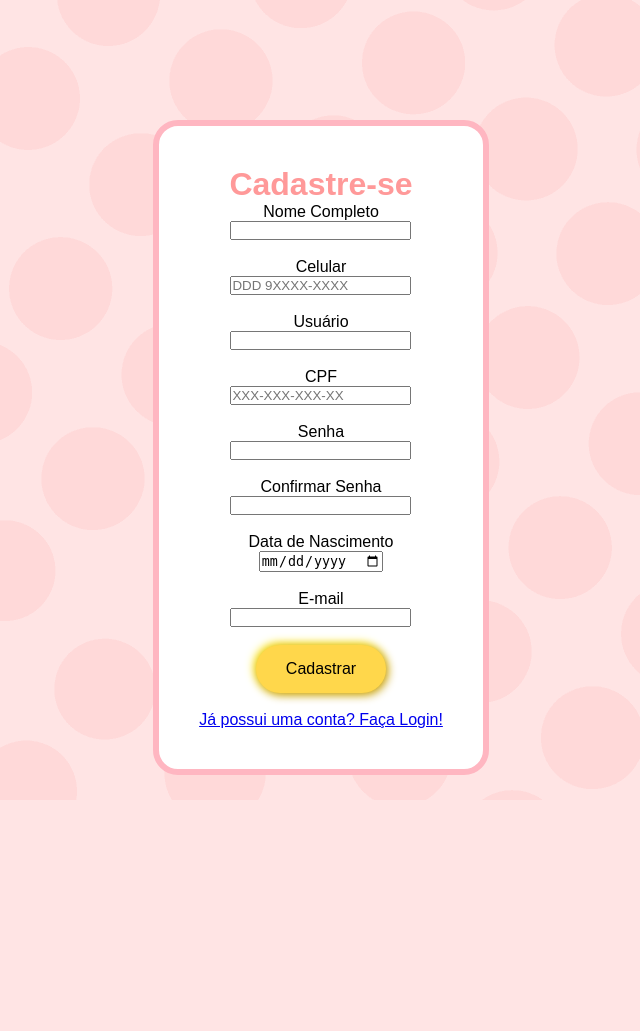
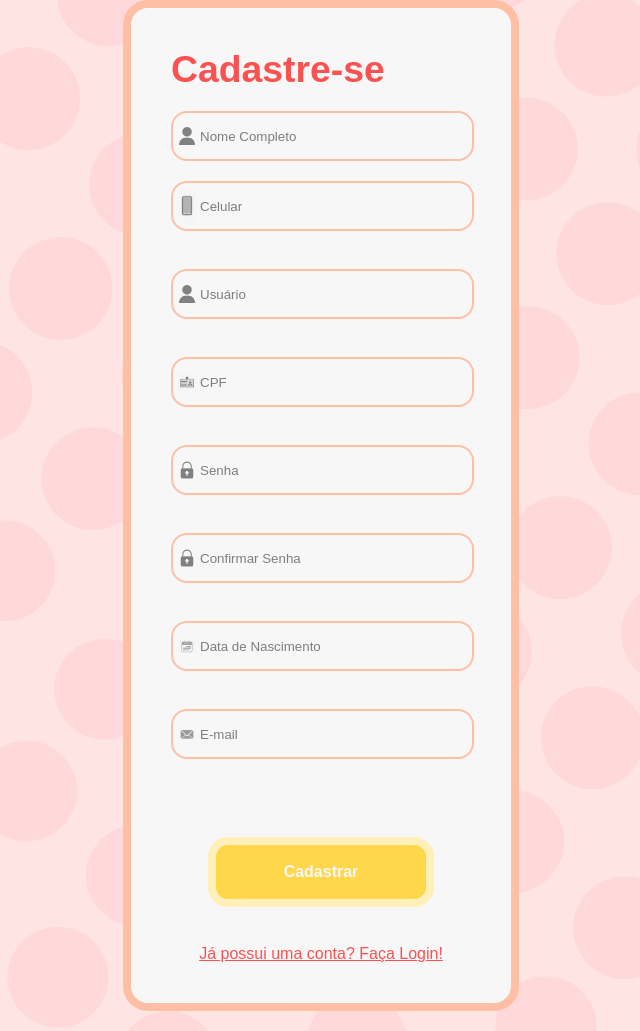
Before and after one commit to brendajuliane/MemoryGame, a PHP site: page /cadastro.html in a window 1280 px wide. Shown: the whole page, without its empty margins (319-959 px from the left). Before the commit the page ends 775 px from the top, so only its background shows below. Run offline with PHP 8.4, Linux system fonts and the light colour scheme.

Commit message:
atualizando cadastro

```diff
--- a/cadastro.html
+++ b/cadastro.html
@@ -8,34 +8,23 @@
     <title>Cadastro</title>
 </head>
 <body>
-    <div class="box">
-        <header>
-            <div id="titulo"> <h1>Cadastre-se</h1> </div>
-        </header>
-        <div>
-        <form >
-            <label for="fullname">Nome Completo</label><br>
-            <input type="text" id="fullname" name="fullname" required><br><br>
-            <label for="celular">Celular</label><br>
-            <input type="text" id="celular" name="celular" placeholder="DDD 9XXXX-XXXX" required><br><br>
-            <label for="user">Usuário</label><br>
-            <input type="text" id="user" name="user" required><br><br>
-            <label for="cpf">CPF</label><br>
-            <input type="text" id="cpf" name="cpf" placeholder="XXX-XXX-XXX-XX" required><br><br>
-            <label for="senha">Senha</label><br>
-            <input type="password" id="senha" name="senha" required><br><br>
-            <label for="confsenha">Confirmar Senha</label><br>
-            <input type="password" id="confsenha" name="confsenha" pattern="(?=.*\d)(?=.*[a-z])(?=.*[A-Z]).{8,}"
+    <div>
+        <div class="form">
+            <p class="label">Cadastre-se</p>
+        <form action="index.html" method="get">
+            <input type="text" class="form textBox name" placeholder="Nome Completo" required><br>
+            <input type="text" class="form textBox cellphone" placeholder="Celular" required><br><br>
+            <input type="text" class="form textBox user" placeholder="Usuário" required><br><br>
+            <input type="text" class="form textBox cpf" placeholder="CPF" required><br><br>
+            <input type="password" class="form textBox password" placeholder="Senha" pattern="(?=.*\d)(?=.*[a-z])(?=.*[A-Z]).{8,}"
             title="Senha deve ter no mínimo um número, uma letra minúscula, uma letra maiúscula e 8 caracteres"required><br><br>
-            <label for="data">Data de Nascimento</label><br>
-            <input type="date" id="data" name="data" required><br><br>
-            <label for="email">E-mail</label><br>
-            <input type="email" id="email" name="email" required><br><br>
-            <button type="button" id="cadastrabutton">Cadastrar</button><br><br>
-            <a href="#">Já possui uma conta? Faça Login!</a>
-
-        </div>
+            <input type="password" class="form textBox password" placeholder="Confirmar Senha" required><br><br>
+            <input type="text" class="form textBox date" placeholder="Data de Nascimento" title="DD/MM/YY" required><br><br>
+            <input type="email" class="form textBox email" placeholder="E-mail" required><br><br>
+            <button class="form button">Cadastrar</button><br><br>
+            <p><a href="login.html">Já possui uma conta? Faça Login!</a>  </p>
         </form>
     </div>
+</div>
 </body>
 </html>
--- a/css/cadastro.css
+++ b/css/cadastro.css
@@ -1,12 +1,14 @@
-* {
+*{
     padding: 0;
     margin: 0;
-    vertical-align: baseline;
-    list-style: none;
+    border: none;
+    color:#FC5151;
+    font-family: Arial, Helvetica, sans-serif;
 }
 body {
     background-image: url(../img/background.png);
-    background-repeat: repeat;
+    background-repeat: no-repeat;
+    background-attachment: fixed;
     width: 100%;
     height: 100%;
     display: flex;
@@ -14,32 +16,129 @@ body {
     justify-content: center;
 }
 
-.box{
-    background-color: white;
+.form {
+    background-color: #F7F7F7;
+    width: 300px;
+    height: auto;
+    border: #FFBFA4 solid 8px;
+    border-radius: 25px;
+    overflow: hidden;
+    margin-bottom: 20px;
+    padding: 40px;
     text-align: center;
-    font-family: Arial, Helvetica, sans-serif;
-    padding: 40px;
-    border: 6px solid #ffb6c1;
-    border-radius: 25px;
-    position: relative;
-    top: 120px;
+}
+.form.textBox::placeholder{
+    color: #7e7e7e;
 }
 
-#cadastrabutton{
-    background-color: #FFD74B;
-    border: none;
-    padding: 15px 30px;
-    text-align: center;
-    text-decoration: none;
-    display: inline-block;
-    font-size: 16px;
-    border-radius: 58px;
-    box-shadow:  2px 2px 10px #c49b0e,
-             -2px -2px 10px #ffe914;
-
+.textBox {
+    width: 262px;
+    height: 26px;
+    border-width: 2px;
+    color: gray;
+    padding: 10px;
+    text-align: left;
+    border-radius: 16px;
+}
+.textBox:focus {
+    outline: none;
+    box-shadow: 0 0 6px 0 #FFBFA4;
+}
+.name {
+    background-image: url(../img/user-gray.png);
+    background-position: 5px center;
+    background-size: 18px;
+    background-repeat: no-repeat;
+    padding-left: 27px;
+    transition: .5s;
+}
+.name:focus {
+    background-image: url(../img/user.png);
+}
+.password {
+    background-image: url(../img/padlock-gray.png);
+    background-position: 5px center;
+    background-size: 18px;
+    background-repeat: no-repeat;
+    padding-left: 27px;
+    transition: .5s;
 }
 
-#titulo{
-    padding: 0;
-    color: #ff9999;
+.password:focus {
+    background-image: url(../img/padlock.png);
 }
+.email {
+    background-image: url(../img/email-gray.png);
+    background-position: 5px center;
+    background-size: 18px;
+    background-repeat: no-repeat;
+    padding-left: 27px;
+    transition: .5s;
+}
+.email:focus{
+    background-image: url(../img/email.png);
+}
+.cellphone {
+    background-image: url(../img/cellphone-gray.png);
+    background-position: 5px center;
+    background-size: 18px;
+    background-repeat: no-repeat;
+    padding-left: 27px;
+    transition: .5s;
+}
+.cellphone:focus{
+    background-image: url(../img/cellphone.png);
+}
+.user {
+    background-image: url(../img/user-gray.png);
+    background-position: 5px center;
+    background-size: 18px;
+    background-repeat: no-repeat;
+    padding-left: 27px;
+    transition: .5s;
+}
+.user:focus{
+    background-image: url(../img/user.png);
+}
+.cpf {
+    background-image: url(../img/cpf-gray.png);
+    background-position: 5px center;
+    background-size: 18px;
+    background-repeat: no-repeat;
+    padding-left: 27px;
+    transition: .5s;
+}
+.cpf:focus{
+    background-image: url(../img/cpf.png);
+}
+.date {
+    background-image: url(../img/calendar-gray.png);
+    background-position: 5px center;
+    background-size: 18px;
+    background-repeat: no-repeat;
+    padding-left: 27px;
+    transition: .5s;
+}
+.date:focus{
+    background-image: url(../img/calendar.png);
+}
+.button {
+    width: auto;
+    background-color: #FFD74B;
+    border-color: #FFF0B9;
+    border-radius: 20px;
+    color: #F7F7F7;
+    font-size: 12pt;
+    font-weight: 800;
+    padding: 18px 68px 18px 68px;
+    margin-top: 40px;
+    cursor: pointer;
+    transition: .3s;
+}
+
+.label {
+    font-size: 28pt;
+    font-weight: 800;
+    padding-bottom: 20px;
+    text-align: left;
+}
```
Also changed, not shown: img/calendar-gray.png (added), img/calendar.png (added), img/cellphone-gray.png (added), img/cellphone.png (added), img/cpf-gray.png (added), img/cpf.png (added), img/email-gray.png (added), img/email.png (added).
